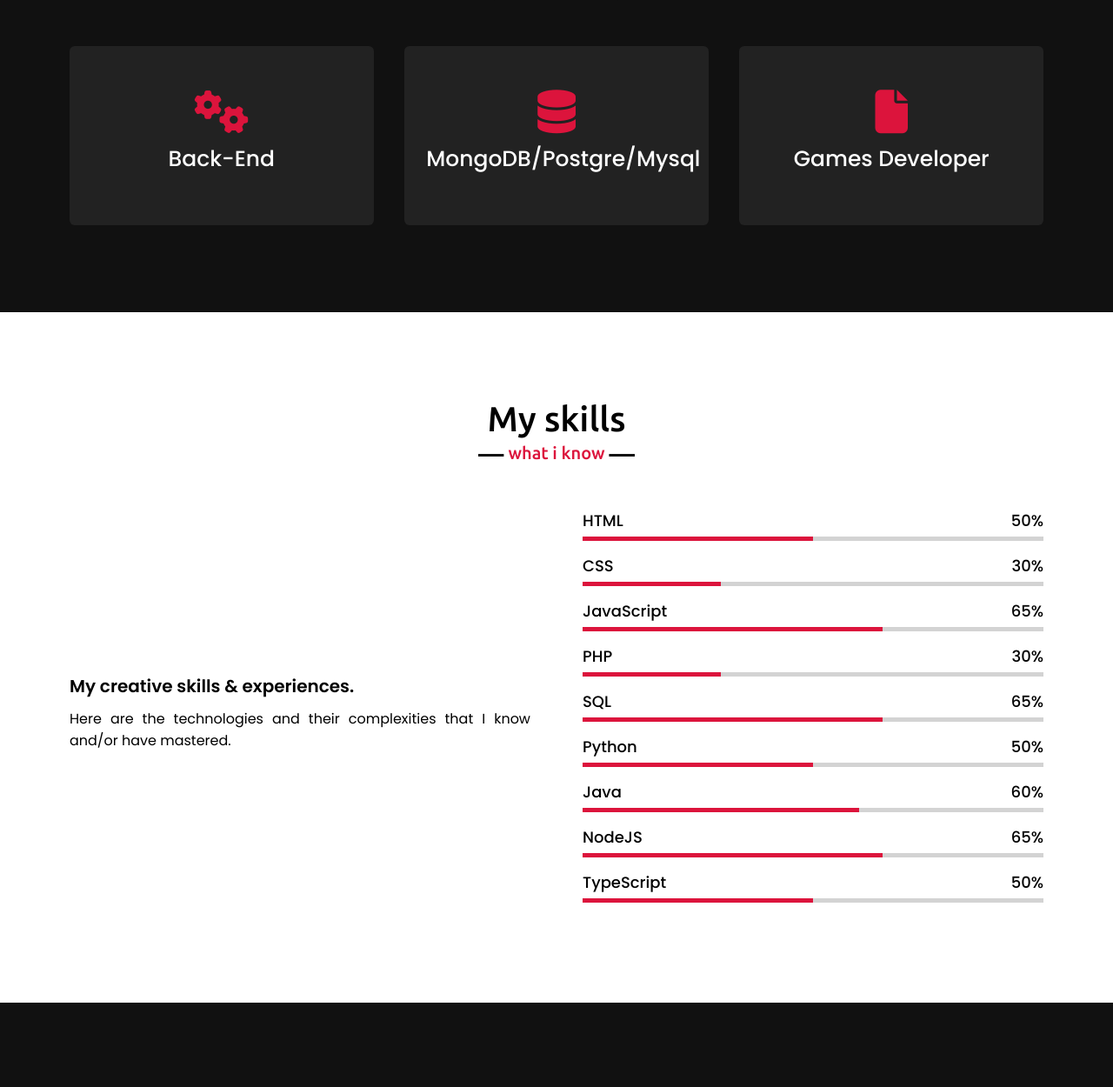
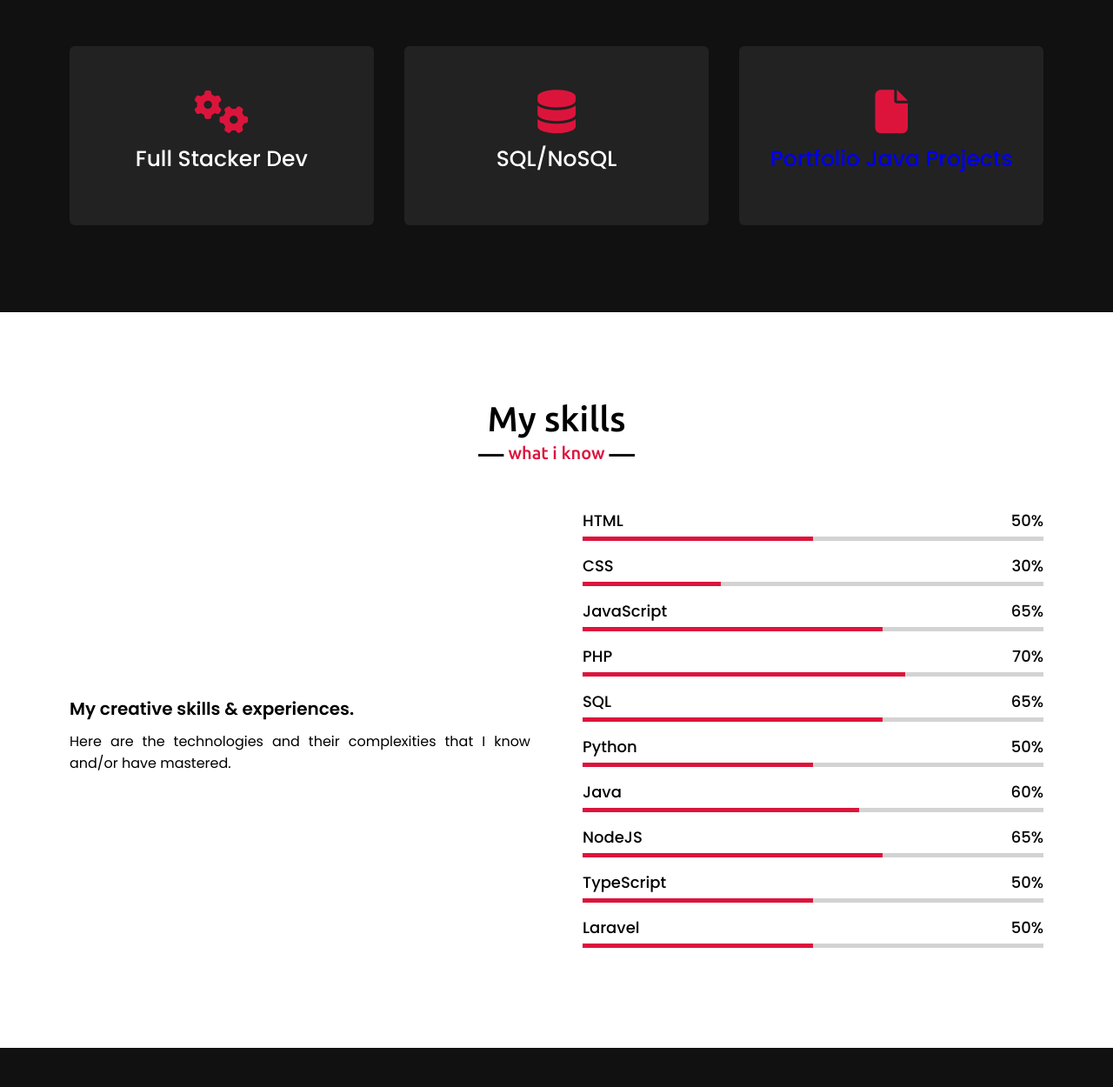
Before and after one commit to MarcosDex/Portfol.io, a plain HTML site: page index.html in a window 1280 px wide. Shown: the part 1706-2956 px from the top of the page at 87% size. Drawn offline with nearby package versions, Linux system fonts and the light colour scheme.

Commit message:
Laravel add

```diff
--- a/index.html
+++ b/index.html
@@ -67,23 +67,24 @@
                 <div class="card">
                     <div class="box">
                         <i class="fa-solid fa-gears"></i>
-                        <div class="text">Back-End</div>
+                        <div class="text">Full Stacker Dev</div>
                         <p></p>
                     </div>
                 </div>
                 <div class="card">
                     <div class="box">
                         <i class="fa-solid fa-database"></i>
-                        <div class="text">MongoDB/Postgre/Mysql</div>
+                        <div class="text">SQL/NoSQL</div>
                         <p></p>
                     </div>
                 </div>
                 <div class="card">
+                    <a href="#">
                     <div class="box">
                         <i class="fa-solid fa-file"></i>
-                        <div class="text">Games Developer</div>
+                        <div class="text">Portfolio Java Projects</div>
                         <p></p>
-                    </div>
+                    </div></a>
                 </div>
                </div>
             </div>
@@ -97,7 +98,7 @@
                 <div class="column left">
                     <div class="text">My creative skills & experiences.</div>
                     <p>Here are the technologies and their complexities that I know and/or have mastered.</p>
-                    <!-- <a href="#"></a> -->
+
                 </div>
                 <div class="column right">
                     <div class="bars">
@@ -124,7 +125,7 @@
                     <div class="bars">
                         <div class="info">
                             <span>PHP</span>
-                            <span>30%</span>
+                            <span>70%</span>
                         </div>
                         <div class="line php"></div>
                     </div>
@@ -163,6 +164,14 @@
                 <span>50%</span>
             </div>
             <div class="line typescript"></div>
+        </div>
+            <div class="bars">
+                <div class="info">
+                    <span>Laravel</span>
+                    <span>50%</span>
+                </div>
+                <div class="line laravel"></div>
+            </div>
     </section>
 
     <section class="teams" id="teams">
@@ -241,11 +250,12 @@
                 </div>
                  <div class="column right">
                     <div class="text">Message me</div>
-                       <form class="form" method="POST" action="./processa.php">
+                       <form class="form" method="POST" action="">
                             <input class="field" name="name" placeholder="Nome">
                             <input class="field" name="email" placeholder="Email">
                             <textarea class="field" name="message" placeholder="Message here..."></textarea>
-                            <input class="field" type="submit" value="Submit">
+                            <p class="man">under maintenance</p>
+                            <!-- <input class="field" type="submit" value="Submit"> -->
                        </form>
                 </div>
             </div>
--- a/style.css
+++ b/style.css
@@ -372,7 +372,7 @@ section .title::after {
   width: 65%;
 }
 .skills-content .right .php::before {
-  width: 30%;
+  width: 70%;
 }
 .skills-content .right .mysql::before {
   width: 65%;
@@ -389,7 +389,9 @@ section .title::after {
 .skills-content .right .typescript::before {
   width: 50%;
 }
-
+.skills-content .right .laravel::before {
+  width: 50%;
+}
 .teams .title::after {
   content: "what i use";
 }
@@ -671,3 +673,12 @@ footer span a:hover {
     width: 150px;
   }
 }
+
+.man {
+  color: red;
+  height: 0vh;
+  background: #111;
+  text-align: center;
+  padding-top: 50px;
+  transition: all 0.3s ease;
+}
```
Also changed, not shown: images/c9c66c8b-c742-4691-bd1f-ff116ec6b5b9.jpeg (deleted).
